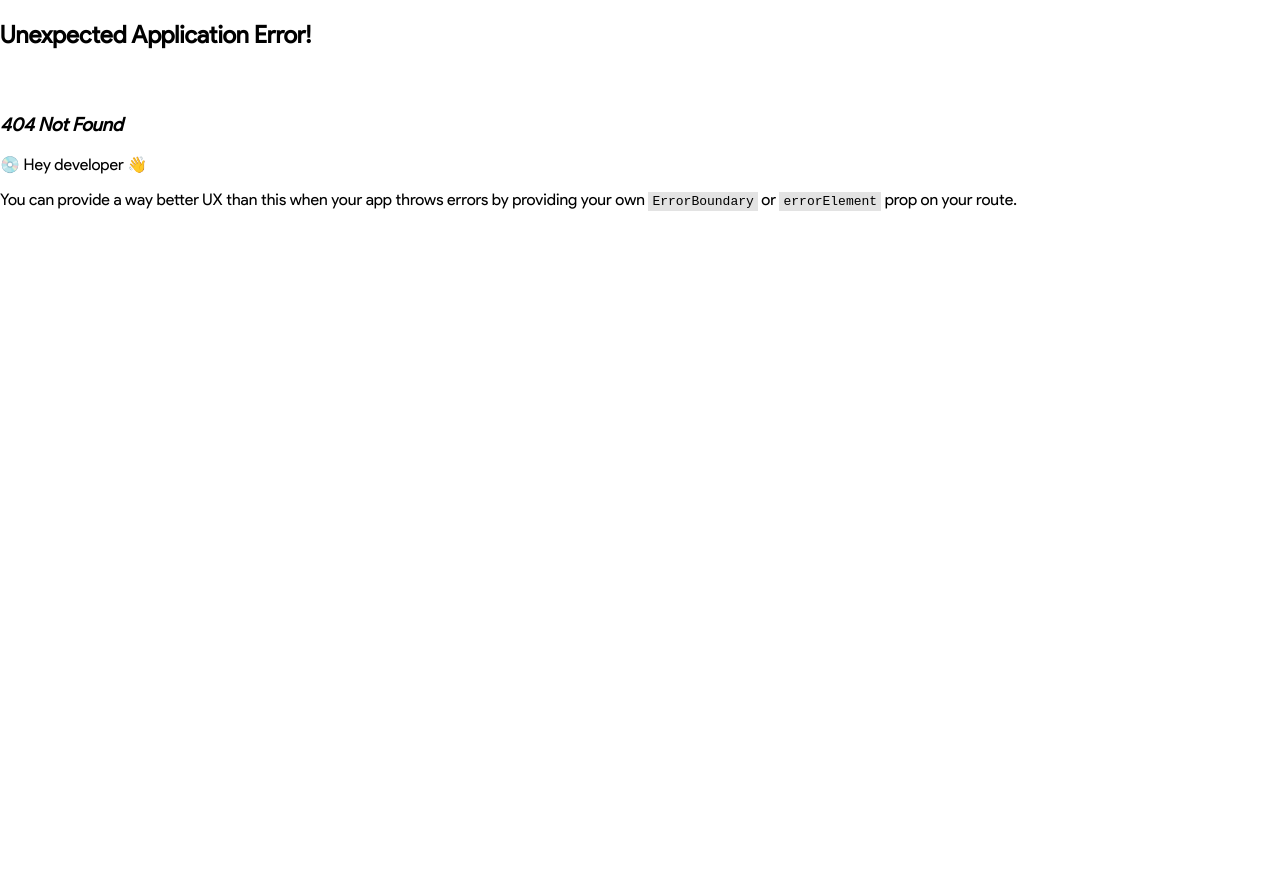
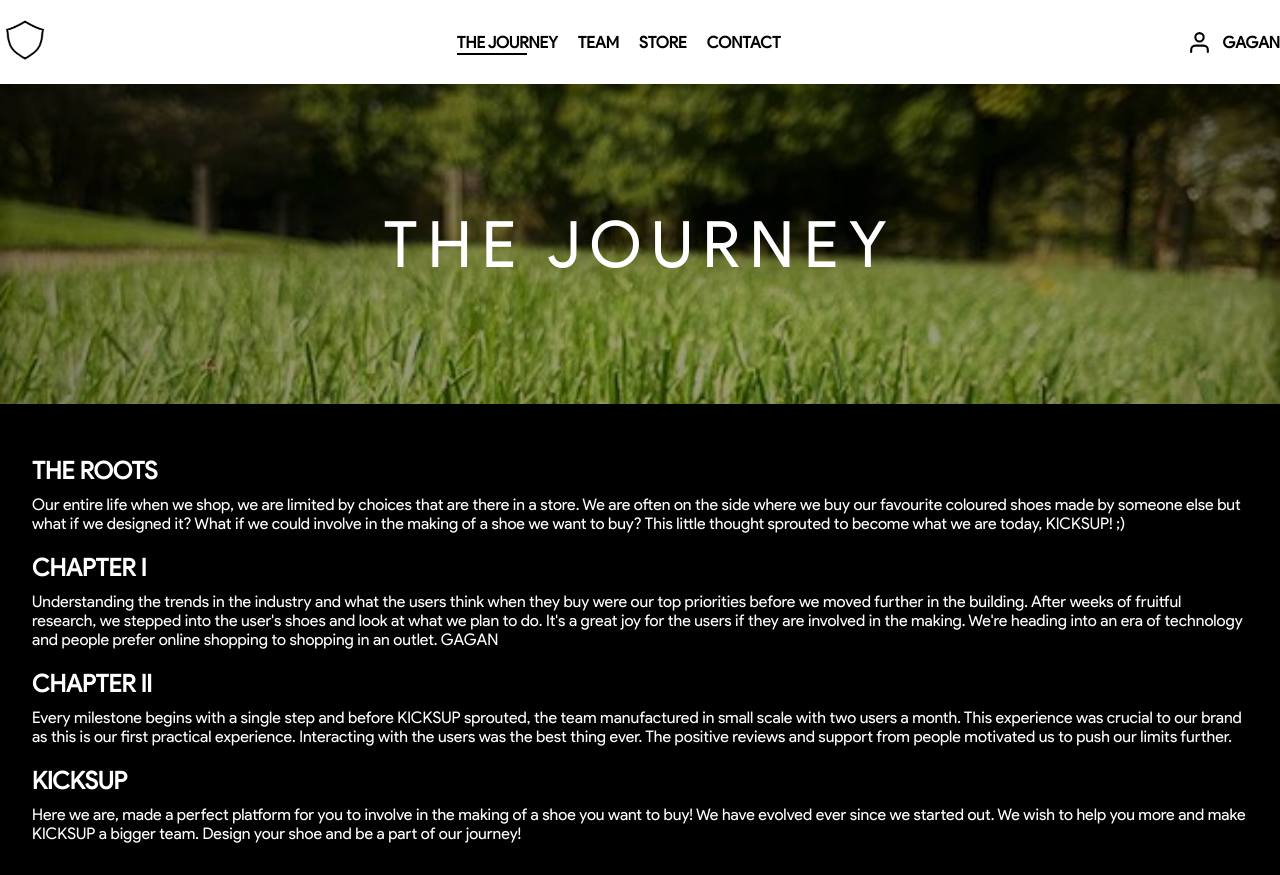
Before and after one commit to Tajender09/rf-intern, a React (Create React App) app: page / in a window 1280 px wide. Before the commit this address had no page. Before the commit the page ends 800 px from the top, so only its background shows below. Built offline with nearby package versions, Linux system fonts and the light colour scheme.

Commit message:
journey route redirection fixed

```diff
--- a/package.json
+++ b/package.json
@@ -1,5 +1,4 @@
 {
-  "homepage": "http://tajender09.github.io/journey",
   "name": "rf-intern",
   "version": "0.1.0",
   "private": true,
--- a/src/App.js
+++ b/src/App.js
@@ -1,5 +1,4 @@
 import Header from "./components/header";
-import Home from "./pages/home";
 import Team from "./pages/team";
 import Contact from "./pages/contact";
 import Journey from "./pages/journey";
@@ -93,7 +92,7 @@ function App() {
       element: <Header />,
       children: [
         {
-          path: "/journey",
+          path: "/",
           element: <Journey />,
         },
         {
--- a/src/components/header/index.jsx
+++ b/src/components/header/index.jsx
@@ -7,7 +7,7 @@ const Header = () => {
   const headerRoutes = [
     {
       id: 2,
-      link: "/journey",
+      link: "/",
       name: "The Journey",
     },
     {
@@ -30,7 +30,7 @@ const Header = () => {
   return (
     <>
       <header className="wrapperWidth">
-        <Link to="/journey">
+        <Link to="/">
           <img src={logo} alt="logo" className="logo-img" />
         </Link>
 
```
